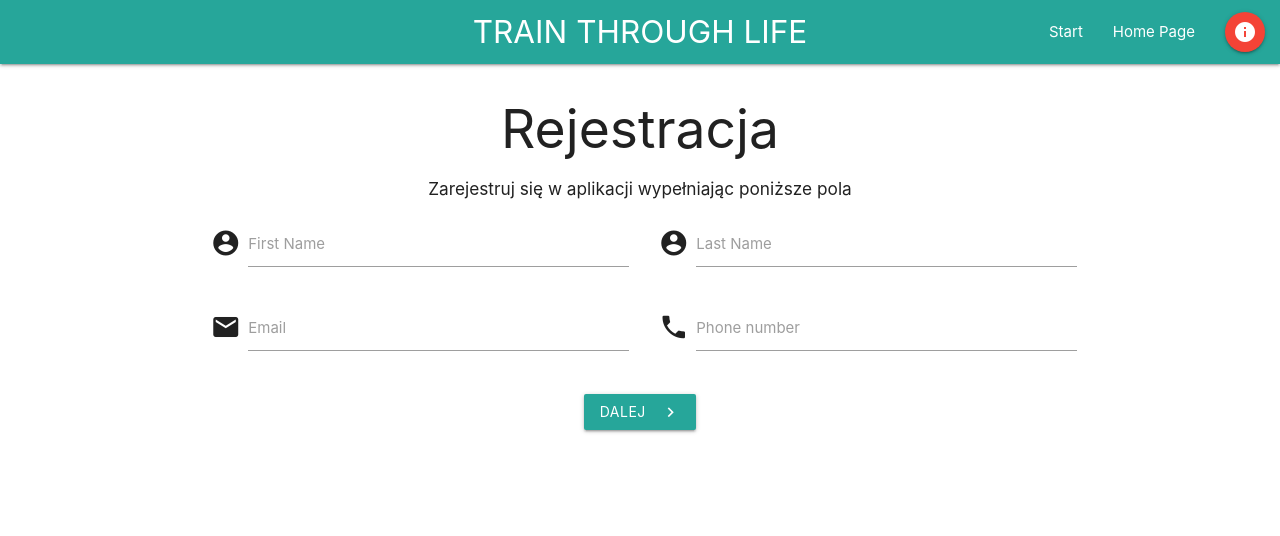
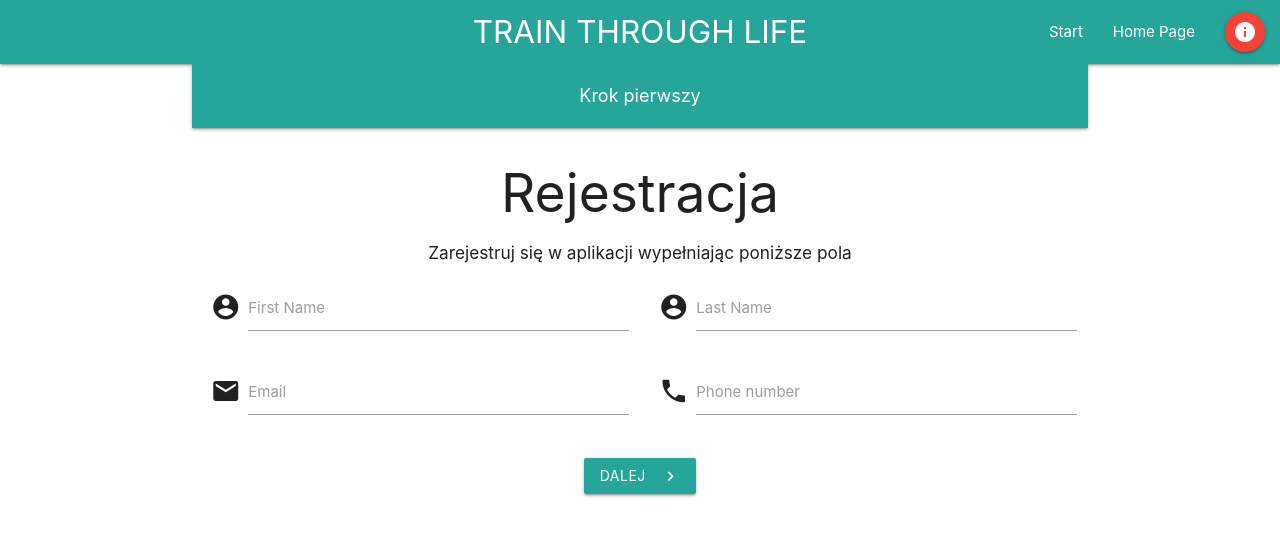
Before and after one commit to LexAeterna12321/Train-Through-Life, a React (Create React App) app: page /signup in a window 1280 px wide. Shown: the top 536 px of the page. Built offline with nearby package versions, Linux system fonts and the light colour scheme.

Commit message:
SignUp navigation steps added

```diff
--- a/src/components/project/auth/SignUp.js
+++ b/src/components/project/auth/SignUp.js
@@ -162,10 +162,51 @@ class SignUp extends Component {
     }
   };
 
+  renderSteps = () => {
+    switch (this.state.step) {
+      case 1:
+        return (
+          <nav className="teal lighten-1 hide-on-small-only">
+            <div className="nav-wrapper">
+              <div className="col s12">
+                <span className="breadcrumb">Krok pierwszy</span>
+              </div>
+            </div>
+          </nav>
+        );
+      case 2:
+        return (
+          <nav className="teal lighten-1 hide-on-small-only">
+            <div className="nav-wrapper">
+              <div className="col s12">
+                <span className="breadcrumb">Krok pierwszy</span>
+                <span className="breadcrumb">Krok drugi</span>
+              </div>
+            </div>
+          </nav>
+        );
+      case 3:
+        return (
+          <nav className="teal lighten-1 hide-on-small-only">
+            <div className="nav-wrapper">
+              <div className="col s12">
+                <span className="breadcrumb">Krok pierwszy</span>{" "}
+                <span className="breadcrumb">Krok drugi</span>
+                <span className="breadcrumb">Podsumowanie</span>
+              </div>
+            </div>
+          </nav>
+        );
+      default:
+        return null;
+    }
+  };
+
   render() {
     return (
       <div className="container center-align">
         <div className="row">
+          {this.renderSteps()}
           {this.renderForm()}
           {this.renderButtons()}
         </div>
```
